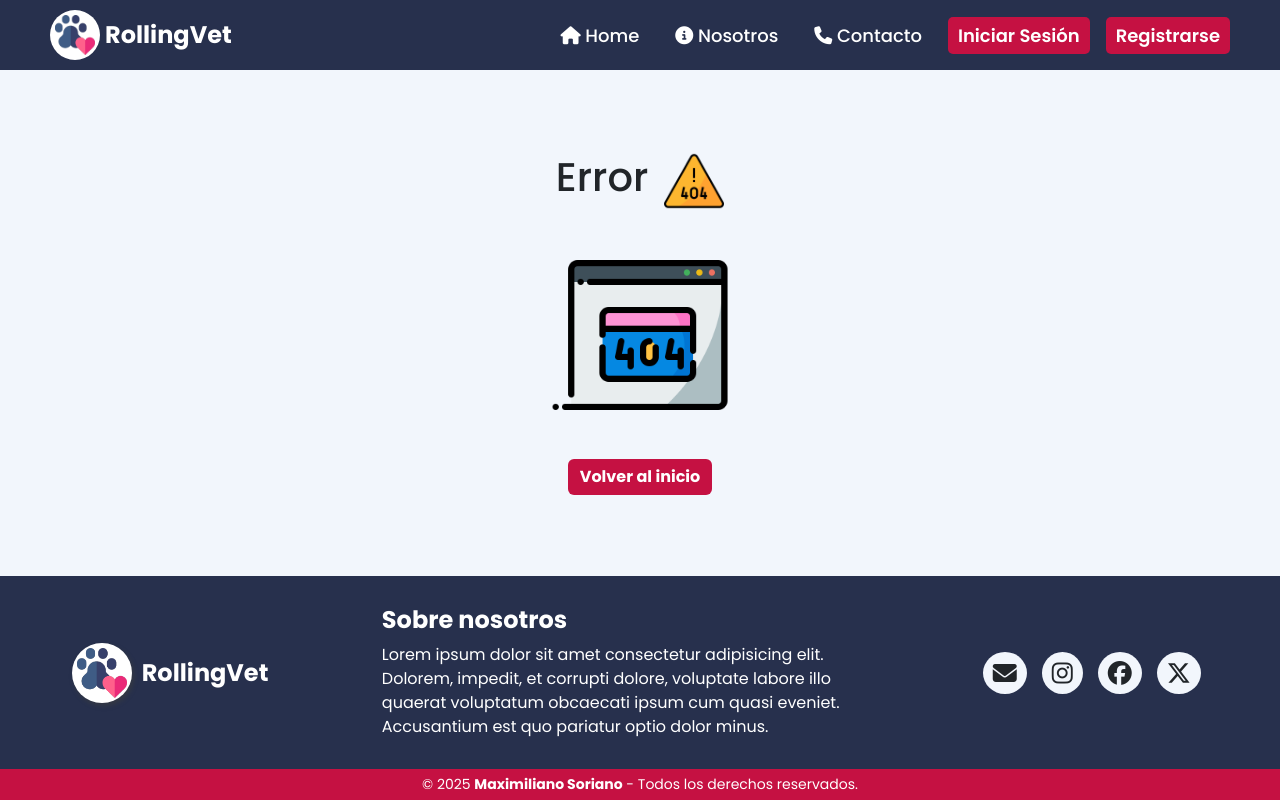
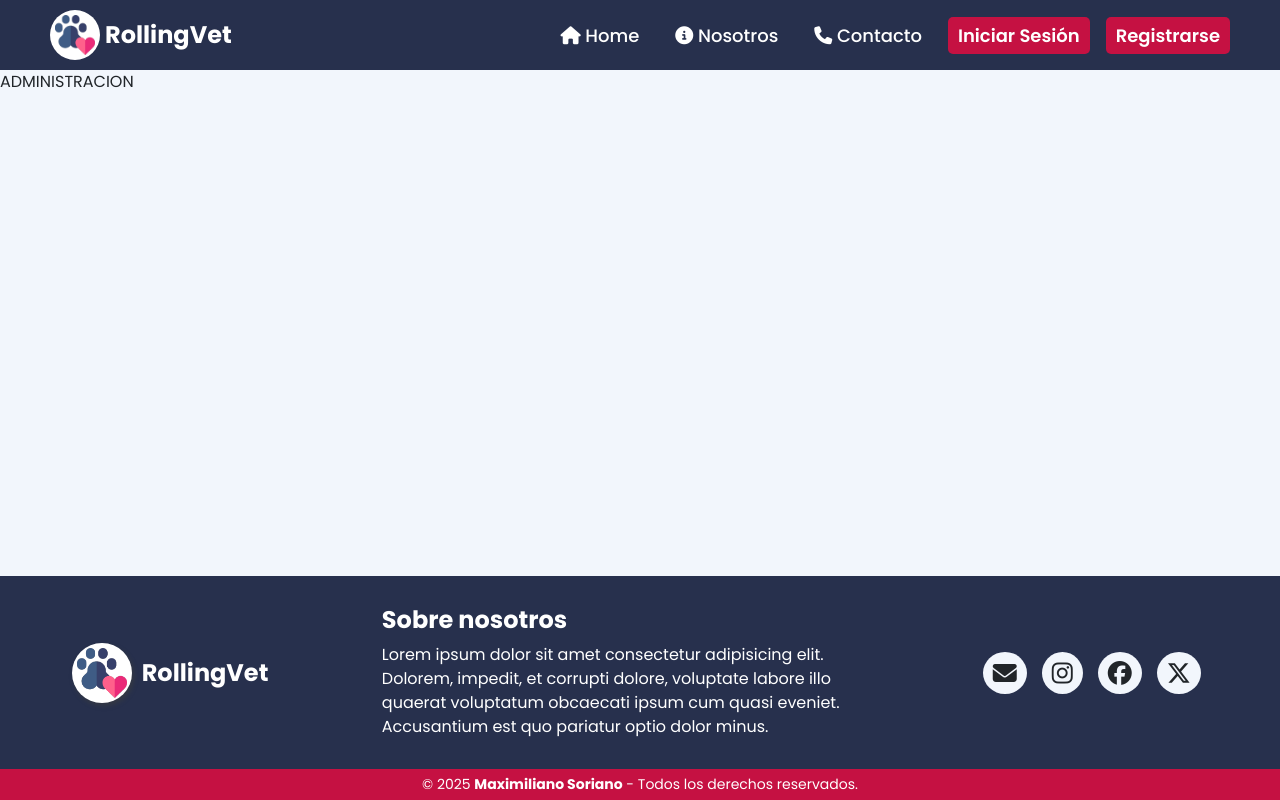
Before and after one commit to MaxiSoriano70/PF-RC-FRONT-END-ROLLINGVET, a React (Vite) app: page /administracion in a window 1280 px wide. Built offline with nearby package versions, Linux system fonts and the light colour scheme.

Commit message:
Agregando AdministracionPage

```diff
--- a/src/App.jsx
+++ b/src/App.jsx
@@ -6,6 +6,7 @@ import HomePage from './pages/HomePage'
 import NosotrosPage from './pages/NosotrosPage';
 import ContactoPage from './pages/ContactoPage';
 import Error404Page from './pages/Error404Page';
+import AdministracionPage from './pages/AdministracionPage';
 
 function App() {
 
@@ -16,6 +17,7 @@ function App() {
                 <Route path='/' element={<HomePage/>}/>
                 <Route path='/nosotros' element={<NosotrosPage/>}/>
                 <Route path='/contacto' element={<ContactoPage/>}/>
+                <Route path='/administracion' element={<AdministracionPage/>}/>
                 <Route path='*' element={<Error404Page/>}/>
             </Routes>
       <FooterVet/>
@@ -23,4 +25,4 @@ function App() {
   )
 }
 
-export default App
+export default App;
--- /dev/null
+++ b/src/pages/AdministracionPage.jsx
@@ -0,0 +1,9 @@
+const AdministracionPage = () => {
+    return (
+        <div>
+            ADMINISTRACION
+        </div>
+    );
+}
+
+export default AdministracionPage;
```
